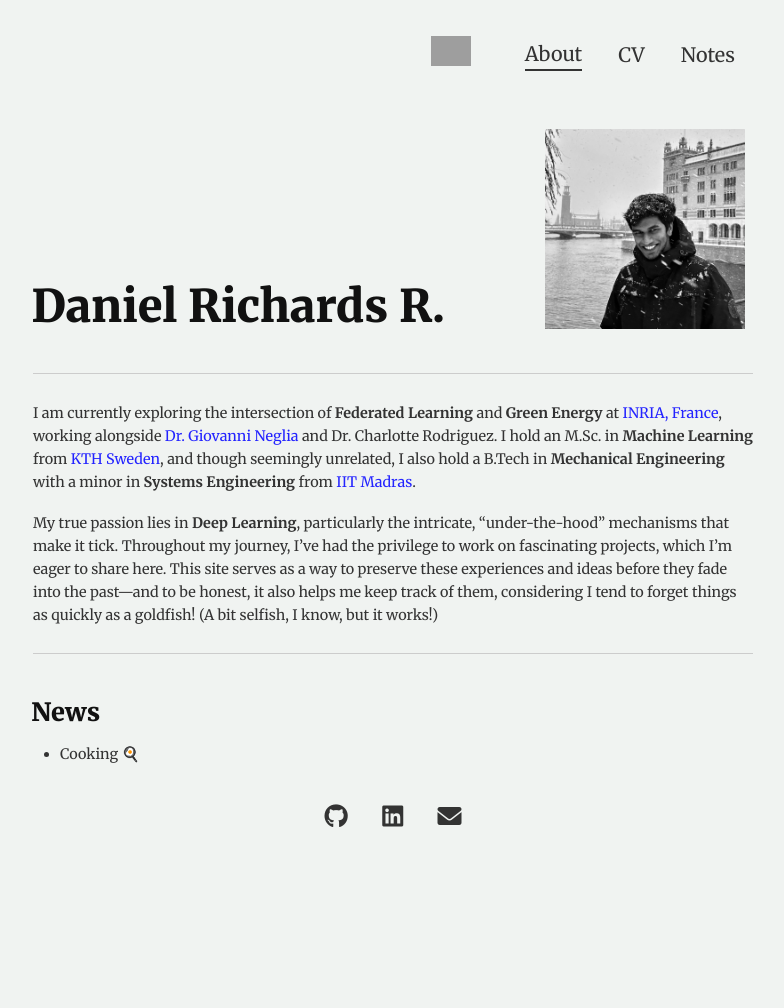
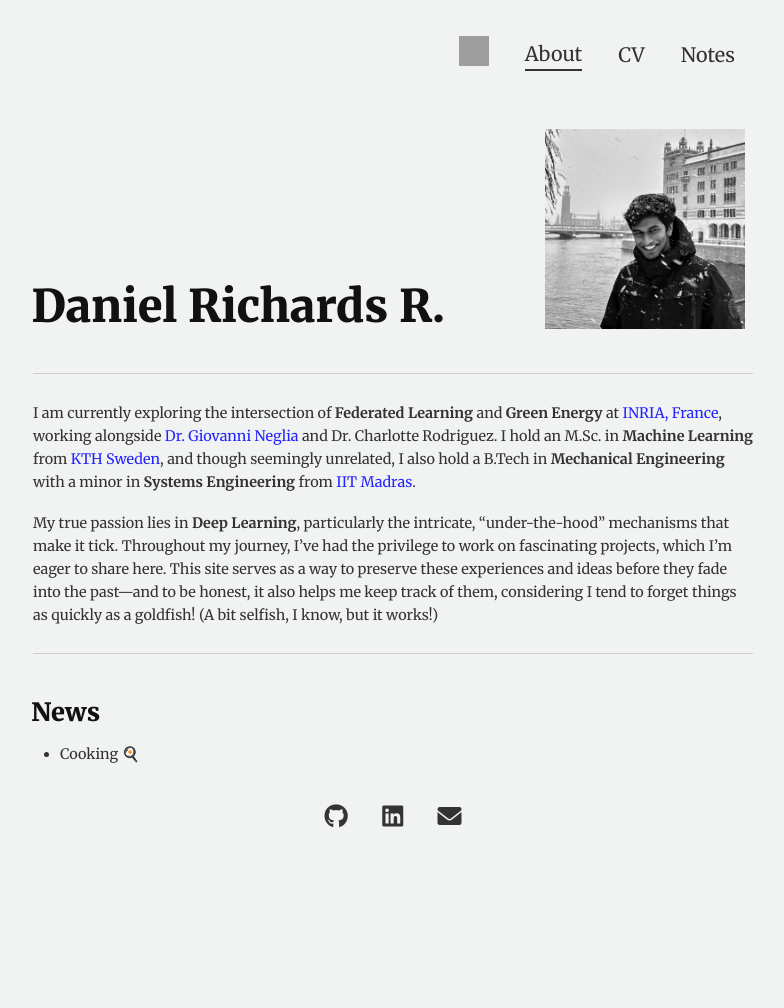
Before and after one commit to dannyrichy/dannyrichy.github.io, a Jekyll site: the page built from docs/index.md, in a window 1280 px wide. Shown: the whole page, without its empty margins (247-1031 px from the left). Built offline with Jekyll 4.4.1, drawn with Linux system fonts in a browser that asks for light colours; grey boxes are pictures that could not be loaded.

Commit message:
adgfsadg

```diff
--- a/docs/_includes/head.html
+++ b/docs/_includes/head.html
@@ -1,9 +1,6 @@
 <nav class="top-nav">
     <!-- GIF link with the 'alter_ego.html' page -->
-    <a href="/alter_ego.html">
-        <img src="https://media.giphy.com/media/8WheeZUkUShoDab9QS/giphy.gif"
-             alt="Glitch Animation" />
-    </a>
+    <a href="/alter_ego.html"><img src="https://media.giphy.com/media/8WheeZUkUShoDab9QS/giphy.gif" style="width: 30px; height: 30px; object-fit: cover;"></a>
     <!-- Navigation links -->
     <a href="/">About</a>
     <a href="/cv.html">CV</a>
--- a/docs/_sass/_motherload.scss
+++ b/docs/_sass/_motherload.scss
@@ -306,15 +306,6 @@
   /* Adds a dark line under the selected section */
 }
 
-/* Styling for the GIF */
-.top-nav img {
-  -webkit-transform: scaleX(-1);
-  transform: scaleX(-1);
-  width: 40px; /* Adjust size of the GIF */
-  height: auto;
-  margin-right: 1rem; /* Add space between the GIF and links */
-}
-
 img[alt=profileimg] {
   display: inline;
   width: 200px;
```
